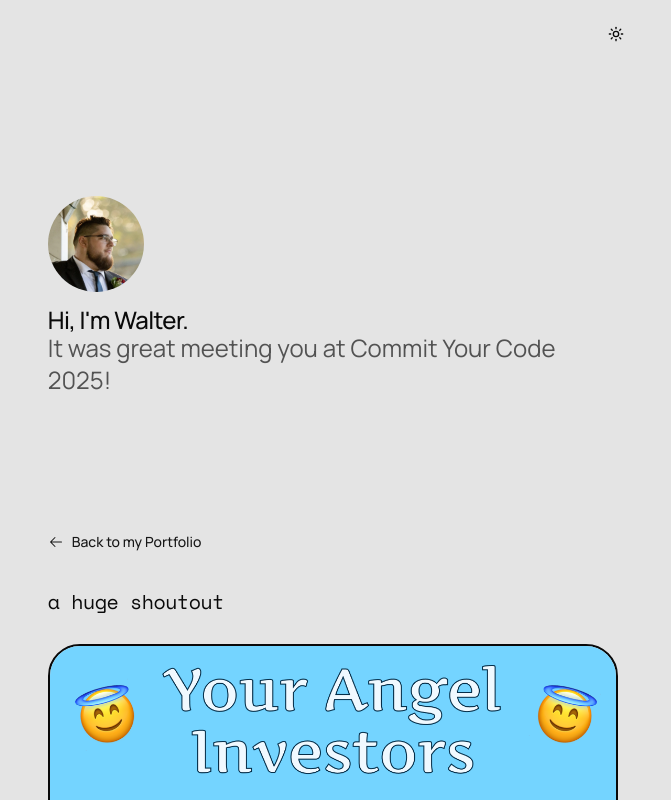
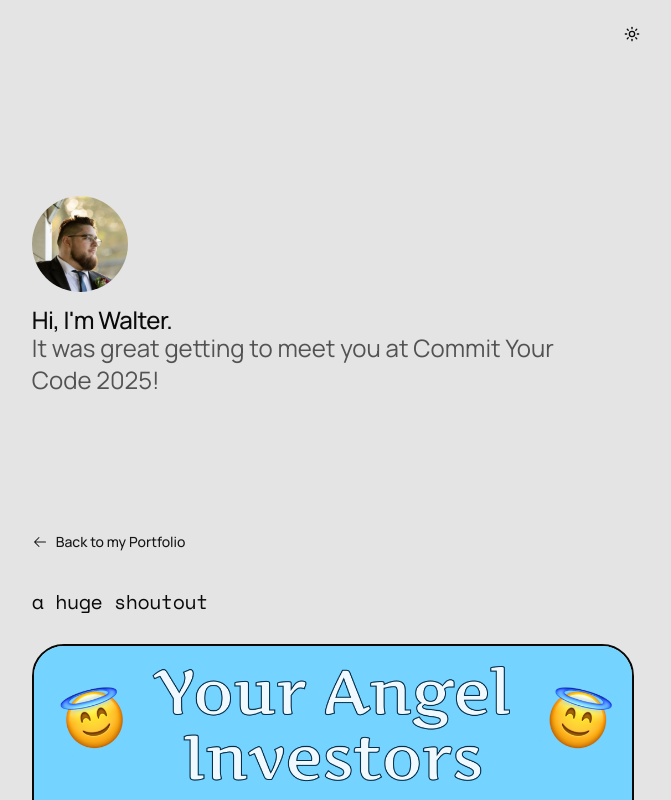
Before and after one commit to walterfurrer/portfolio-v2, a Next.js app: page /commit-your-code in a window 1280 px wide. Shown: the top 800 px of the page, without its empty margins (307-978 px from the left). Built offline with nearby package versions, Linux system fonts and the light colour scheme.

Commit message:
Small styling tweaks
Added `select-all` to email address in contact section, created `.selection-accent` class and added it to `layout.tsx body` so that way anything that is highlighted by users now corresponds with personal theme of maroon and gold.

```diff
--- a/app/commit-your-code/CycHeader.tsx
+++ b/app/commit-your-code/CycHeader.tsx
@@ -14,7 +14,7 @@ export default function CycHeader() {
         <div>
           <h1 className="font-sans font-medium">Hi, I'm Walter.</h1>
           <p className="text-muted-foreground">
-            It was great meeting you at Commit Your Code 2025!
+            It was great getting to meet you at Commit Your Code 2025!
           </p>
         </div>
       </div>
--- a/app/commit-your-code/page.tsx
+++ b/app/commit-your-code/page.tsx
@@ -15,10 +15,9 @@ export const metadata: Metadata = {
 
 export default function CommitYourCode() {
   return (
-    <div className="flex flex-col gap-16 px-4 font-sans transition-all duration-150 ease-in-out md:gap-24 lg:gap-32">
+    <div className="page-container">
       <ModeToggle />
       <CycHeader />
-
       <section className="section">
         <BackToPortfolioButton />
         <div className="section-header">
--- a/app/globals.css
+++ b/app/globals.css
@@ -116,28 +116,6 @@
   --sidebar-ring: oklch(0.556 0 0);
 }
 
-@layer base {
-  * {
-    @apply border-border/50 outline-ring/50 scroll-smooth;
-  }
-  body {
-    @apply bg-background text-foreground font-sans leading-relaxed antialiased;
-  }
-
-  h1,
-  h2,
-  h3,
-  h4,
-  h5,
-  h6 {
-    @apply leading-none tracking-tight text-balance;
-  }
-
-  main a {
-    @apply hover:text-accent font-semibold;
-  }
-}
-
 @layer utilities {
   .section {
     @apply flex flex-col gap-8;
@@ -169,4 +147,32 @@
   .debug {
     @apply border border-red-500;
   }
+  .page-container {
+    @apply flex flex-col gap-12 px-4 font-sans transition-all duration-150 ease-in-out md:gap-24 md:px-0 lg:gap-32;
+  }
+  .selection-accent {
+    @apply selection:bg-accent/35;
+  }
 }
+
+@layer base {
+  * {
+    @apply border-border/50 outline-ring/50 scroll-smooth;
+  }
+  body {
+    @apply bg-background text-foreground font-sans leading-relaxed text-pretty antialiased;
+  }
+
+  h1,
+  h2,
+  h3,
+  h4,
+  h5,
+  h6 {
+    @apply leading-none tracking-tight text-balance;
+  }
+
+  main a {
+    @apply hover:text-accent font-semibold;
+  }
+}
--- a/app/layout.tsx
+++ b/app/layout.tsx
@@ -37,7 +37,7 @@ export default function RootLayout({
   return (
     <html lang="en" suppressHydrationWarning>
       <body
-        className={`${sans.variable} ${serif.variable} ${mono.variable} flex min-h-screen flex-col`}
+        className={`${sans.variable} ${serif.variable} ${mono.variable} selection-accent flex min-h-screen flex-col`}
       >
         <div className="flex flex-col">
           <ThemeProvider
--- a/app/page.tsx
+++ b/app/page.tsx
@@ -7,7 +7,7 @@ import ContactSection from "@/components/ContactSection";
 
 export default function Home() {
   return (
-    <div className="flex flex-col gap-12 px-4 font-sans transition-all duration-150 ease-in-out md:gap-24 md:px-0 lg:gap-32">
+    <div className="page-container">
       <ModeToggle />
       <Header />
       <Currently />
--- a/components/ContactSection.tsx
+++ b/components/ContactSection.tsx
@@ -14,7 +14,7 @@ export default function ContactSection() {
       <div className="section-content">
         <div className="flex gap-2">
           <EnvelopeSimpleIcon weight="bold" className="size-6" />
-          <p>walterfurrer.dev@gmail.com</p>
+          <p className="select-all">walterfurrer.dev@gmail.com</p>
         </div>
         <div className="flex gap-2">
           <GithubLogoIcon weight="bold" className="size-6" />
```
